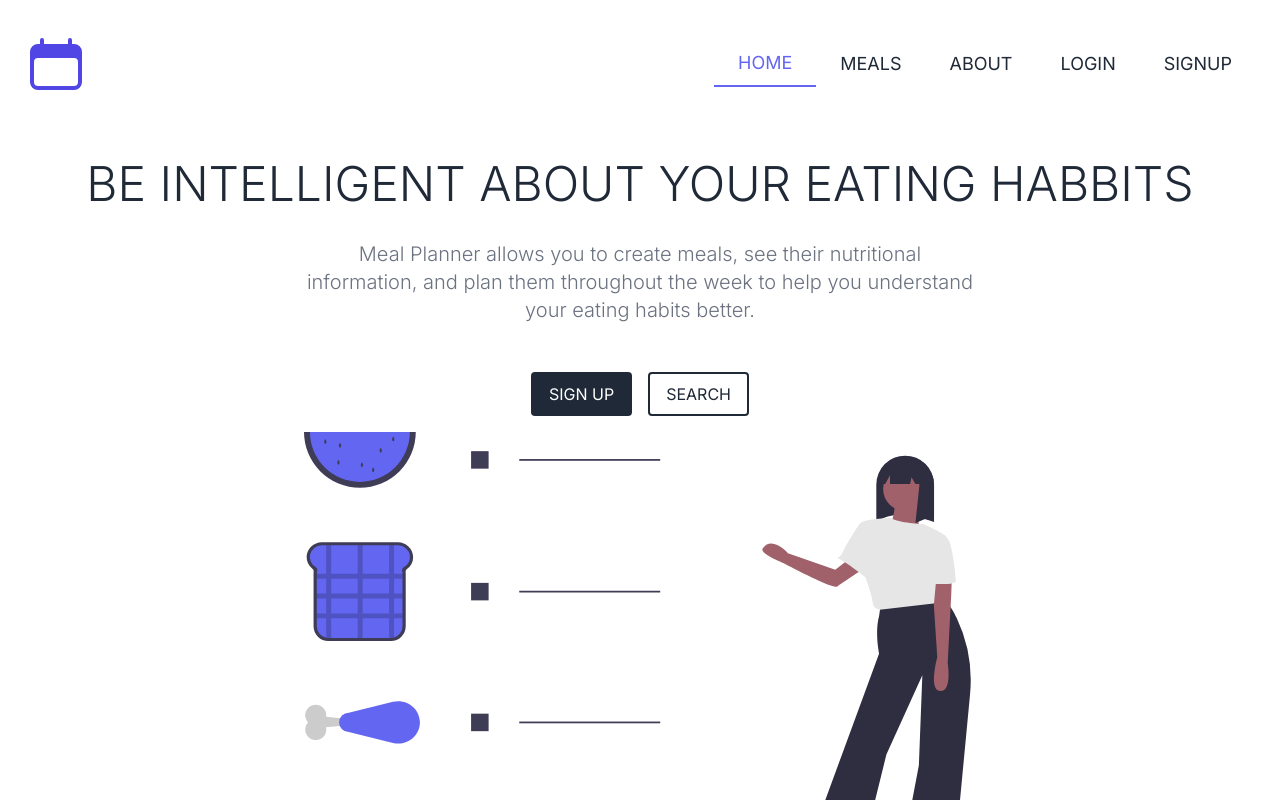
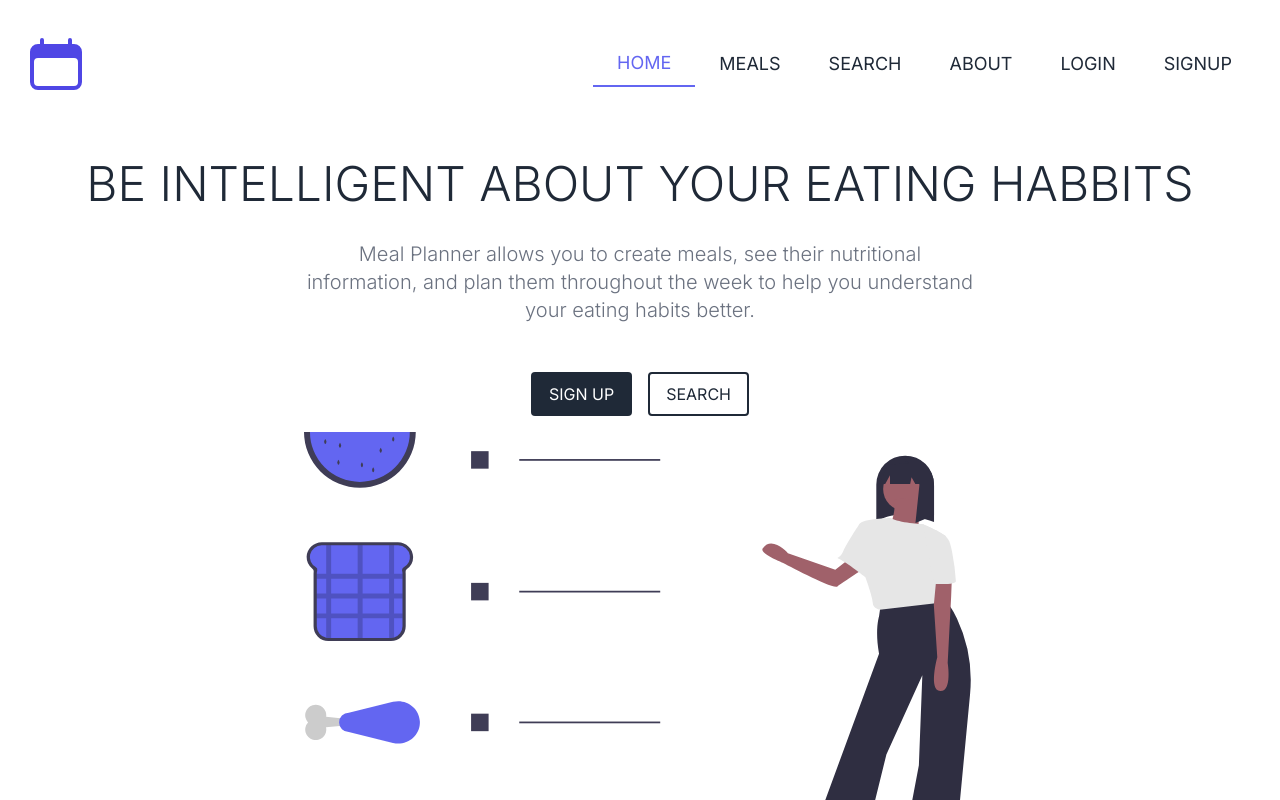
Before and after one commit to HikariLight/Meal-Planner, a Next.js app: page / in a window 1280 px wide. Built offline with nearby package versions, Linux system fonts and the light colour scheme.

Commit message:
Added search page to nav bar

```diff
--- a/src/app/Navbar.js
+++ b/src/app/Navbar.js
@@ -9,6 +9,7 @@ export default function Navbar() {
     const routes = [
         { name: null, label: "Home", path: "/", active: false },
         { name: "meal", label: "Meals", path: "/meal", active: false },
+        { name: "search", label: "Search", path: "/search", active: false },
         { name: "about", label: "About", path: "/about", active: false },
         { name: "login", label: "Login", path: "#", active: false },
         { name: "signup", label: "Signup", path: "#", active: false },
```
